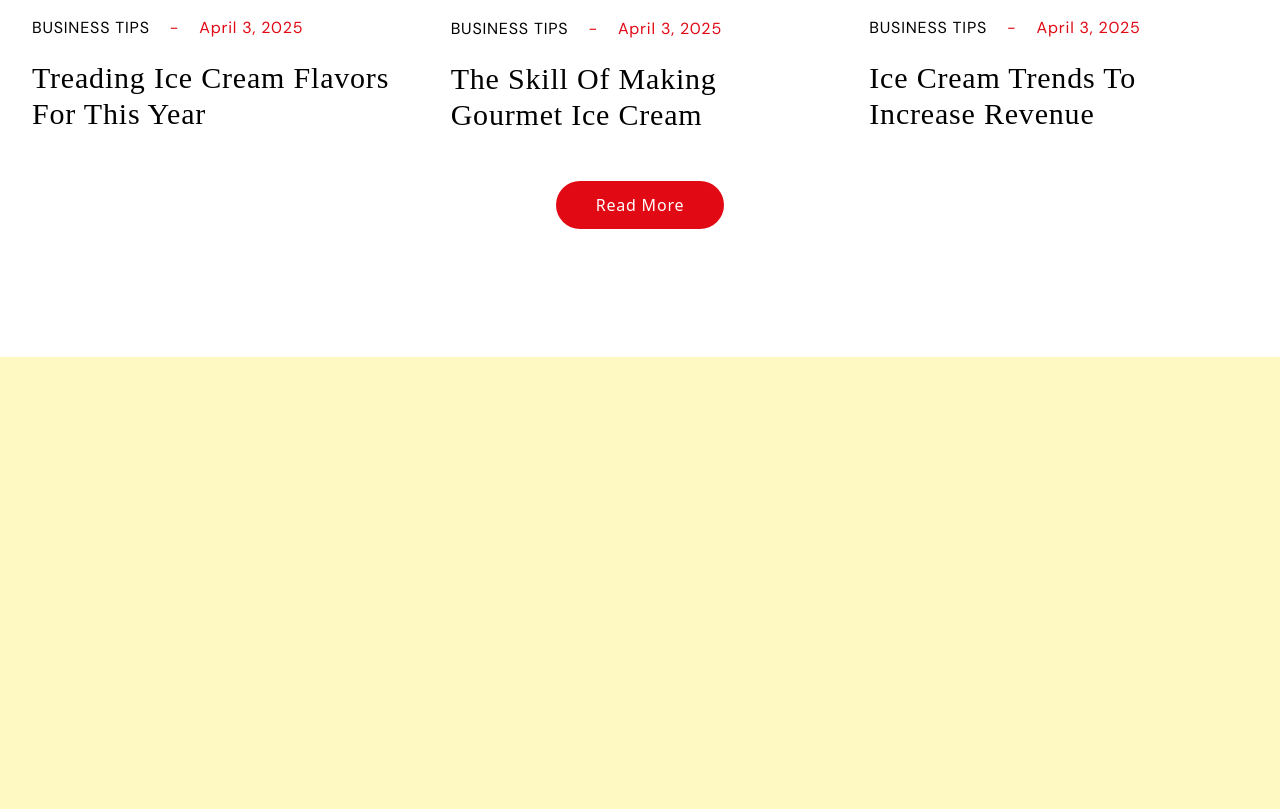
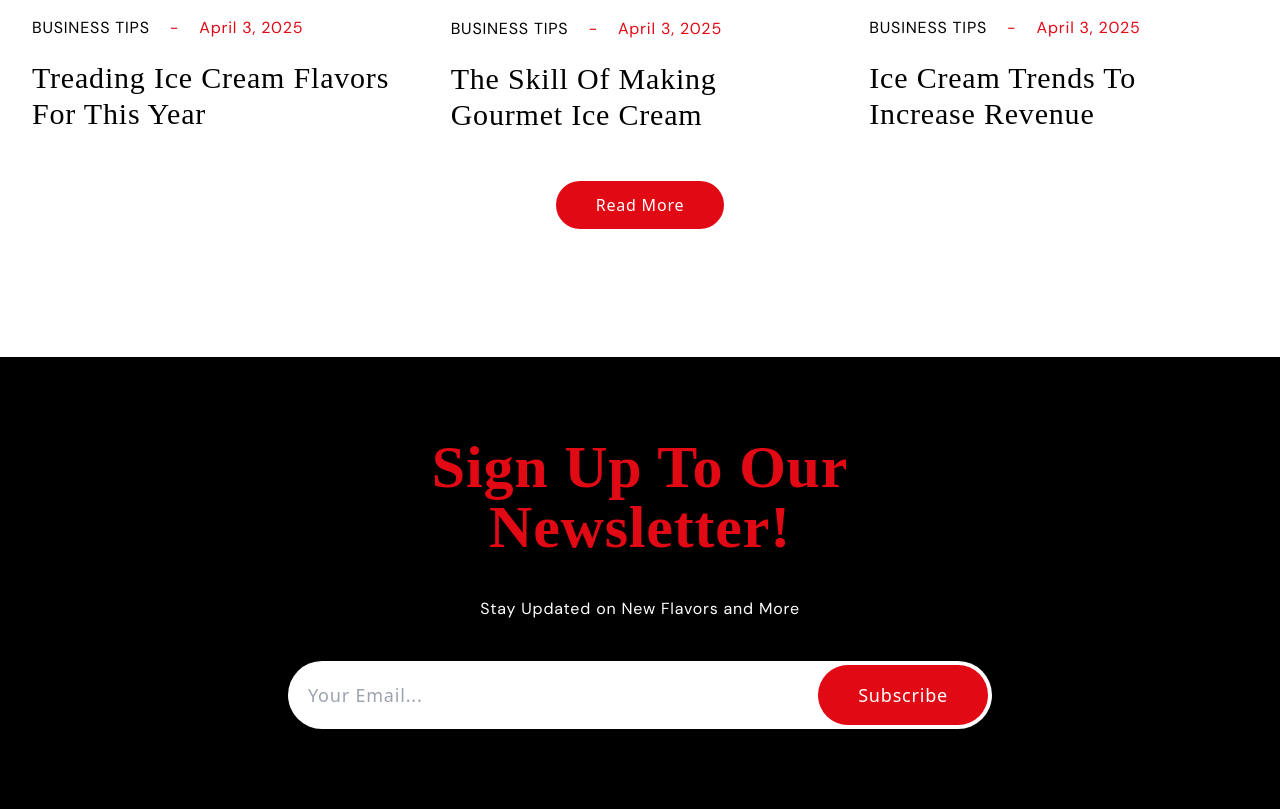
Before and after one commit to marleyDip/Ice-Cream-Landing-Page-Using-Tailwind-CSS-And-JS-DOM, a website: page index.html in a window 1280 px wide. Shown: the part 5651-6460 px from the top of the page. Before the commit the page ends 6008 px from the top, so only its background shows below. Drawn offline with nearby package versions, Linux system fonts and the light colour scheme; a web font is replaced by a local one.

Commit message:
Newsletter Section

```diff
--- a/index.html
+++ b/index.html
@@ -1033,7 +1033,29 @@
     <!--~~~~~~~~~~~~~~~ BLOGS ~~~~~~~~~~~~~~~-->
 
     <!--~~~~~~~~~~~~~~~ NEWSLETTER ~~~~~~~~~~~~~~~-->
-    <footer></footer>
+    <footer class="bg-black text-white">
+      <div
+        class="container max-w-3xl py-20 space-y-5 text-center lg:space-y-10"
+      >
+        <h2>Sign up to Our Newsletter!</h2>
+
+        <p>Stay Updated on New Flavors and More</p>
+
+        <div class="relative">
+          <input
+            type="text"
+            placeholder="Your Email..."
+            class="p-5 pr-40 rounded-full w-full text-black outline-none lg:text-lg lg:pr-52"
+          />
+
+          <button
+            class="absolute top-1 right-1 bg-firstcolor px-5 py-4 rounded-full lg:text-lg lg:px-10"
+          >
+            Subscribe
+          </button>
+        </div>
+      </div>
+    </footer>
     <!--~~~~~~~~~~~~~~~ NEWSLETTER ~~~~~~~~~~~~~~~-->
 
     <!--~~~~~~~~~~~~~~~ SCROLL UP ~~~~~~~~~~~~~~~-->
```
Also changed, not shown: output.css.
